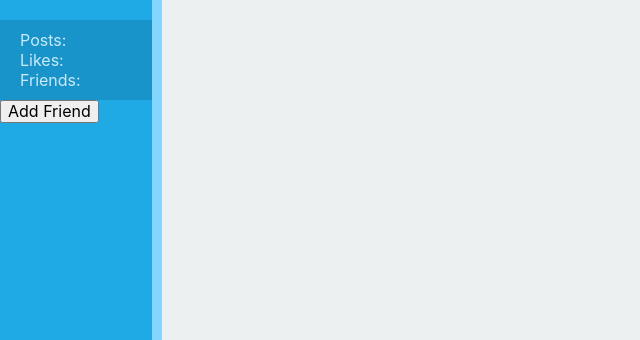
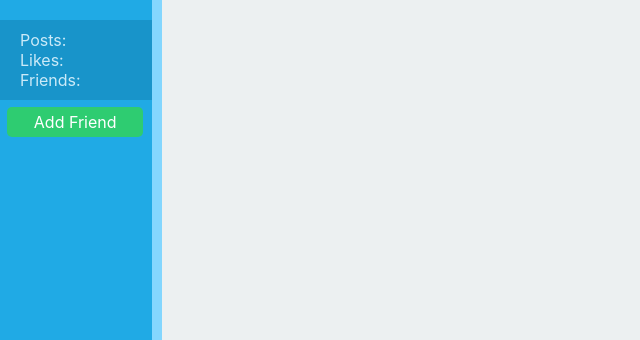
Before and after one commit to Jerling1989/Echo-Chamber, a PHP site: page /profile.php in a window 1280 px wide. Shown: the part 500-840 px from the top of the page, without its empty margins (0-640 px from the left). Run offline with PHP 8.4, Linux system fonts and the light colour scheme; the visitor is signed in with stand-in values (Sample User, id 1); data that the repository does not hold is empty; some libraries are stand-ins or nearby versions.

Commit message:
styling friend button

```diff
--- a/assets/css/style.css
+++ b/assets/css/style.css
@@ -271,3 +271,36 @@
 	word-wrap: break-word;
 	line-height: 20px;
 }
+
+.danger {
+	background-color: #E74C3C;
+}
+
+.warning {
+	background-color: #F0AD4E;
+}
+
+.default {
+	background-color: #BDC3C7;
+}
+
+.success {
+	background-color: #2ECC71;
+}
+
+.info {
+	background-color: #349ADB;
+}
+
+.deep_blue {
+	background-color: #0043F0;
+}
+
+.profile-left input[type="submit"] {
+	width: 90%;
+	height: 30px;
+	border-radius: 5px;
+	margin: 7px 0px 0px 7px;
+	border: none;
+	color: #FFFFFF;
+}
```
